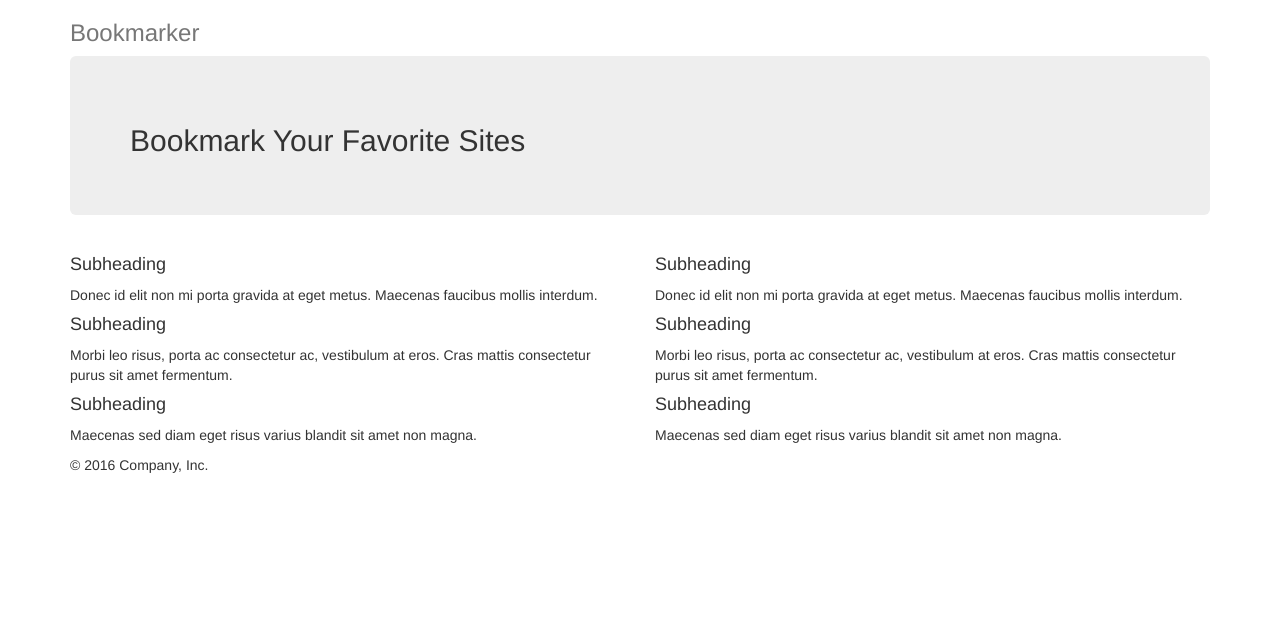
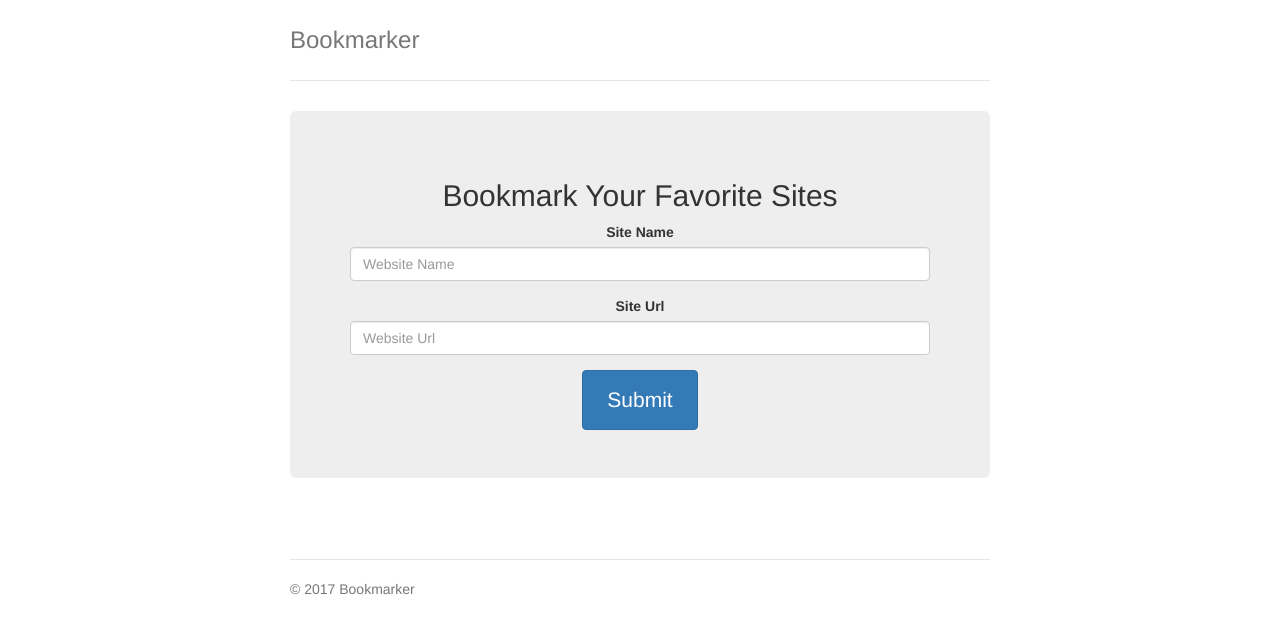
Before and after one commit to Lincxx/JavaScript-Bookmarker-App, a plain HTML site: page index.html in a window 1280 px wide. Drawn offline with nearby package versions, Linux system fonts and the light colour scheme.

Commit message:
Front end setup

```diff
--- /dev/null
+++ b/css/style.css
@@ -0,0 +1,80 @@
+/* Space out content a bit */
+body {
+  padding-top: 20px;
+  padding-bottom: 20px;
+
+}
+
+/* Everything but the jumbotron gets side spacing for mobile first views */
+.header,
+.marketing,
+.footer {
+  padding-right: 15px;
+  padding-left: 15px;
+}
+
+/* Custom page header */
+.header {
+  padding-bottom: 20px;
+  border-bottom: 1px solid #e5e5e5;
+}
+/* Make the masthead heading the same height as the navigation */
+.header h3 {
+  margin-top: 0;
+  margin-bottom: 0;
+  line-height: 40px;
+}
+
+/* Custom page footer */
+.footer {
+  padding-top: 19px;
+  color: #777;
+  border-top: 1px solid #e5e5e5;
+}
+
+/* Customize container */
+@media (min-width: 768px) {
+  .container {
+    max-width: 730px;
+  }
+}
+.container-narrow > hr {
+  margin: 30px 0;
+}
+
+/* Main marketing message and sign up button */
+.jumbotron {
+  text-align: center;
+  border-bottom: 1px solid #e5e5e5;
+}
+.jumbotron .btn {
+  padding: 14px 24px;
+  font-size: 21px;
+}
+
+/* Supporting marketing content */
+.marketing {
+  margin: 40px 0;
+}
+.marketing p + h4 {
+  margin-top: 28px;
+}
+
+/* Responsive: Portrait tablets and up */
+@media screen and (min-width: 768px) {
+  /* Remove the padding we set earlier */
+  .header,
+  .marketing,
+  .footer {
+    padding-right: 0;
+    padding-left: 0;
+  }
+  /* Space out the masthead */
+  .header {
+    margin-bottom: 30px;
+  }
+  /* Remove the bottom border on the jumbotron for visual effect */
+  .jumbotron {
+    border-bottom: 0;
+  }
+}
--- a/index.html
+++ b/index.html
@@ -9,6 +9,7 @@
 
     <!-- Bootstrap core CSS -->
     <link href="css/bootstrap.min.css" rel="stylesheet">
+    <link rel="stylesheet" href="css/style.css">
 
   </head>
 
@@ -25,42 +26,37 @@
       <div class="jumbotron">
         <h2>Bookmark Your Favorite Sites</h2>
         <form action="" id="myForm">
-
+            <div class="form-group">
+                <label for="">Site Name</label>
+                <input type="text" class="form-control" id="siteName" placeholder="Website Name">
+            </div>
+            <div class="form-group">
+                <label for="">Site Url</label>
+                <input type="text" class="form-control" id="siteUrl" placeholder="Website Url">
+            </div>
+            <button type="submit" class="btn btn-primary" name="button">Submit</button>
         </form>
       </div>
 
       <div class="row marketing">
-        <div class="col-lg-6">
-          <h4>Subheading</h4>
-          <p>Donec id elit non mi porta gravida at eget metus. Maecenas faucibus mollis interdum.</p>
-
-          <h4>Subheading</h4>
-          <p>Morbi leo risus, porta ac consectetur ac, vestibulum at eros. Cras mattis consectetur purus sit amet fermentum.</p>
-
-          <h4>Subheading</h4>
-          <p>Maecenas sed diam eget risus varius blandit sit amet non magna.</p>
+        <div class="col-lg-12">
+          <div id="bookmarkResults"></div>
         </div>
 
-        <div class="col-lg-6">
-          <h4>Subheading</h4>
-          <p>Donec id elit non mi porta gravida at eget metus. Maecenas faucibus mollis interdum.</p>
-
-          <h4>Subheading</h4>
-          <p>Morbi leo risus, porta ac consectetur ac, vestibulum at eros. Cras mattis consectetur purus sit amet fermentum.</p>
-
-          <h4>Subheading</h4>
-          <p>Maecenas sed diam eget risus varius blandit sit amet non magna.</p>
-        </div>
       </div>
 
       <footer class="footer">
-        <p>&copy; 2016 Company, Inc.</p>
+        <p>&copy; 2017 Bookmarker</p>
       </footer>
 
     </div> <!-- /container -->
+    <script
+  src="https://code.jquery.com/jquery-2.2.4.js"
+  integrity="sha256-iT6Q9iMJYuQiMWNd9lDyBUStIq/8PuOW33aOqmvFpqI="
+  crossorigin="anonymous"></script>
+    <script src="js/bootstrap.min.js"></script>
+    <script src="js/main.js">
 
-
-    <!-- IE10 viewport hack for Surface/desktop Windows 8 bug -->
-    <script src="../../assets/js/ie10-viewport-bug-workaround.js"></script>
+    </script>
   </body>
 </html>
```
Also changed, not shown: js/main.js (added).
